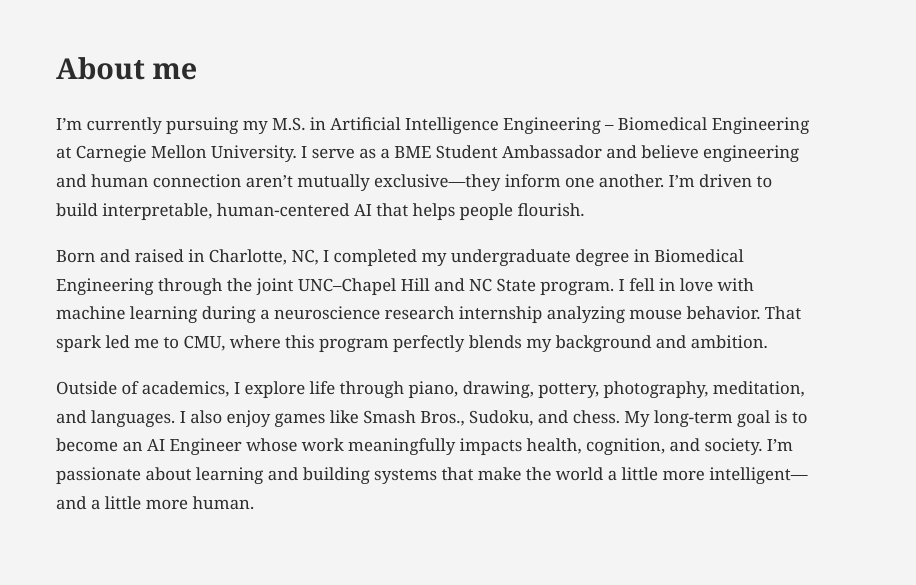
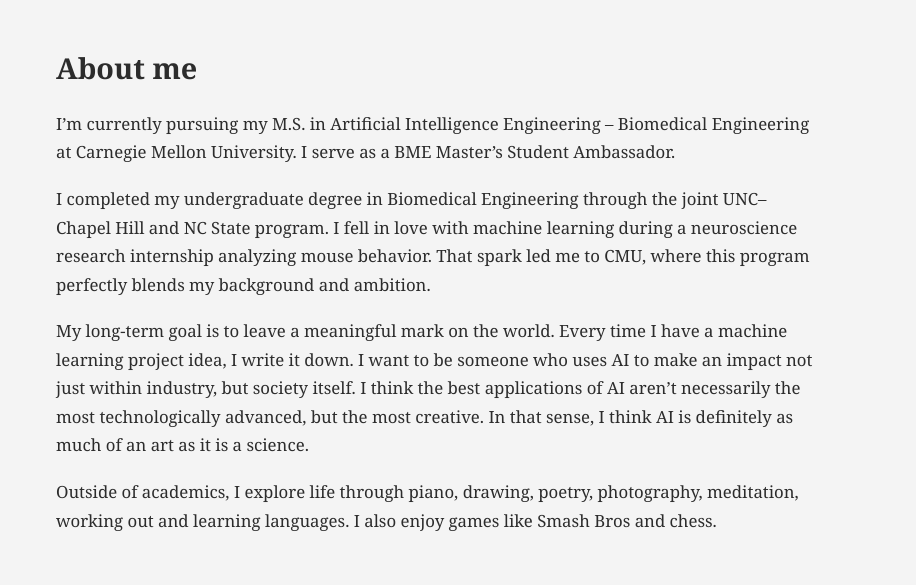
Before and after one commit to micahbaldonado/micahbaldonado.github.io, a plain HTML site: page index.html in a window 1280 px wide. Shown: the part 82-667 px from the top of the page, 364-1280 px from the left. Drawn offline with Linux system fonts and the light colour scheme; a web font is replaced by a local one.

Commit message:
Update index.html

```diff
--- a/index.html
+++ b/index.html
@@ -105,7 +105,7 @@
     <div><strong>Micah Baldonado</strong></div>
     <nav>
       <a href="index.html">About</a>
-      <a href="resume.html">Resume</a>
+      <a href="resume.pdf">Resume</a>
       <a href="personal.html">Personal</a>
     </nav>
   </header>
@@ -128,9 +128,10 @@
 
     <div class="about-text">
       <h1>About me</h1>
-      <p>I’m currently pursuing my M.S. in Artificial Intelligence Engineering – Biomedical Engineering at Carnegie Mellon University. I serve as a BME Student Ambassador and believe engineering and human connection aren’t mutually exclusive—they inform one another. I’m driven to build interpretable, human-centered AI that helps people flourish.</p>
-      <p>Born and raised in Charlotte, NC, I completed my undergraduate degree in Biomedical Engineering through the joint UNC–Chapel Hill and NC State program. I fell in love with machine learning during a neuroscience research internship analyzing mouse behavior. That spark led me to CMU, where this program perfectly blends my background and ambition.</p>
-      <p>Outside of academics, I explore life through piano, drawing, pottery, photography, meditation, and languages. I also enjoy games like Smash Bros., Sudoku, and chess. My long-term goal is to become an AI Engineer whose work meaningfully impacts health, cognition, and society. I’m passionate about learning and building systems that make the world a little more intelligent—and a little more human.</p>
+      <p>I’m currently pursuing my M.S. in Artificial Intelligence Engineering – Biomedical Engineering at Carnegie Mellon University. I serve as a BME Master’s Student Ambassador.</p>
+      <p>I completed my undergraduate degree in Biomedical Engineering through the joint UNC–Chapel Hill and NC State program. I fell in love with machine learning during a neuroscience research internship analyzing mouse behavior. That spark led me to CMU, where this program perfectly blends my background and ambition.</p>
+      <p>My long-term goal is to leave a meaningful mark on the world. Every time I have a machine learning project idea, I write it down. I want to be someone who uses AI to make an impact not just within industry, but society itself. I think the best applications of AI aren’t necessarily the most technologically advanced, but the most creative. In that sense, I think AI is definitely as much of an art as it is a science.</p>
+      <p>Outside of academics, I explore life through piano, drawing, poetry, photography, meditation, working out and learning languages. I also enjoy games like Smash Bros and chess.</p>
     </div>
   </div>
 
```
